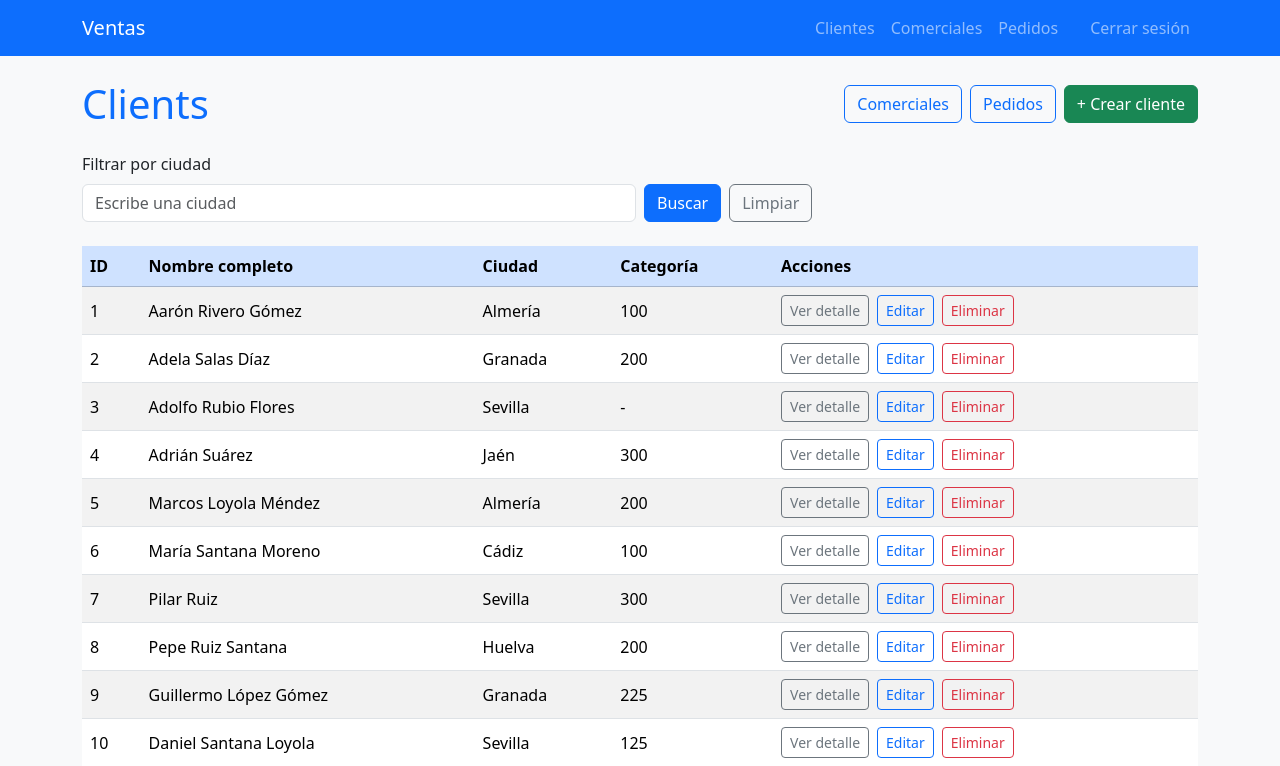
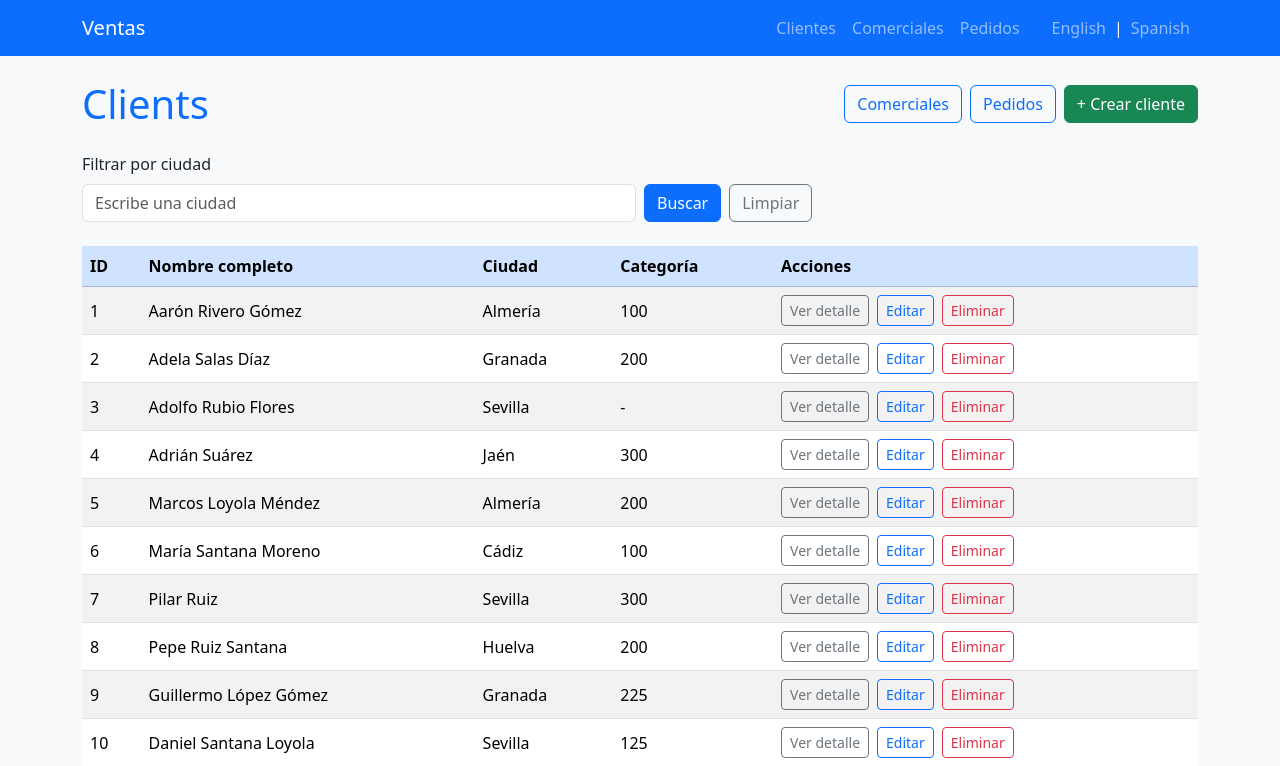
Before and after one commit to laurasierra-code/PracticaSpringBoot, a Spring Boot app: page /clientes in a window 1280 px wide. Shown: the top 766 px of the page. Run offline with Spring Boot 4, Linux system fonts and the light colour scheme; data comes from the database, SQL or seed files in the repository.

Commit message:
configuracoin final de layout en la pestaña cliente

```diff
--- a/demo/src/main/resources/messages.properties
+++ b/demo/src/main/resources/messages.properties
@@ -1 +1,3 @@
 clientes=Clientes
+lang.es=Español
+lang.en=Inglés
--- a/demo/src/main/resources/messages_en.properties
+++ b/demo/src/main/resources/messages_en.properties
@@ -1 +1,3 @@
 clientes=Clients
+lang.es=Spanish
+lang.en=English
--- a/demo/src/main/resources/templates/fragments/layout.html
+++ b/demo/src/main/resources/templates/fragments/layout.html
@@ -1,3 +1,26 @@
+<!DOCTYPE html>
+<html lang="es" xmlns:th="http://www.thymeleaf.org">
+<body>
+<nav th:fragment="navbar" class="navbar navbar-expand-lg navbar-dark bg-primary">
+    <div class="container">
+        <a class="navbar-brand" th:href="@{/clientes}">Ventas</a>
+        <div class="navbar-nav">
+
+            <a class="nav-link" th:href="@{/clientes}">Clientes</a>
+            <a class="nav-link" th:href="@{/comerciales}">Comerciales</a>
+            <a class="nav-link" th:href="@{/pedidos}">Pedidos</a>
+            <div class="d-flex align-items-center ms-lg-3">
+                <a class="nav-link" th:href="@{''(lang='en')}" th:text="#{lang.en}">EN</a> <span class="text-white">|</span>
+                <a class="nav-link" th:href="@{''(lang='es')}" th:text="#{lang.es}">ES</a>
+
+            </div>
+        </div>
+    </div>
+</nav>
+</body>
+</html>
+
+<!--
 <!DOCTYPE html>
 <html lang="es" xmlns:th="http://www.thymeleaf.org">
 <body>
@@ -16,3 +39,5 @@
 </nav>
 </body>
 </html>
+
+-->
```
